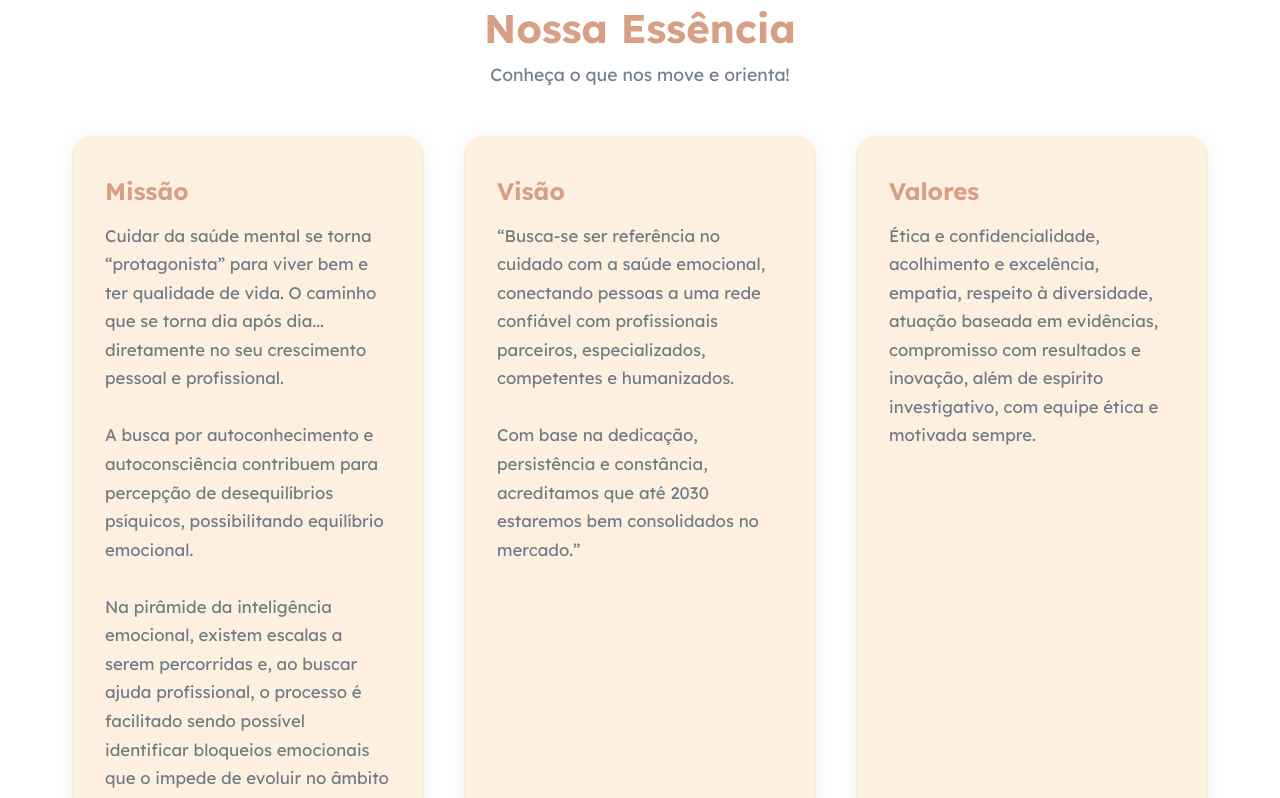
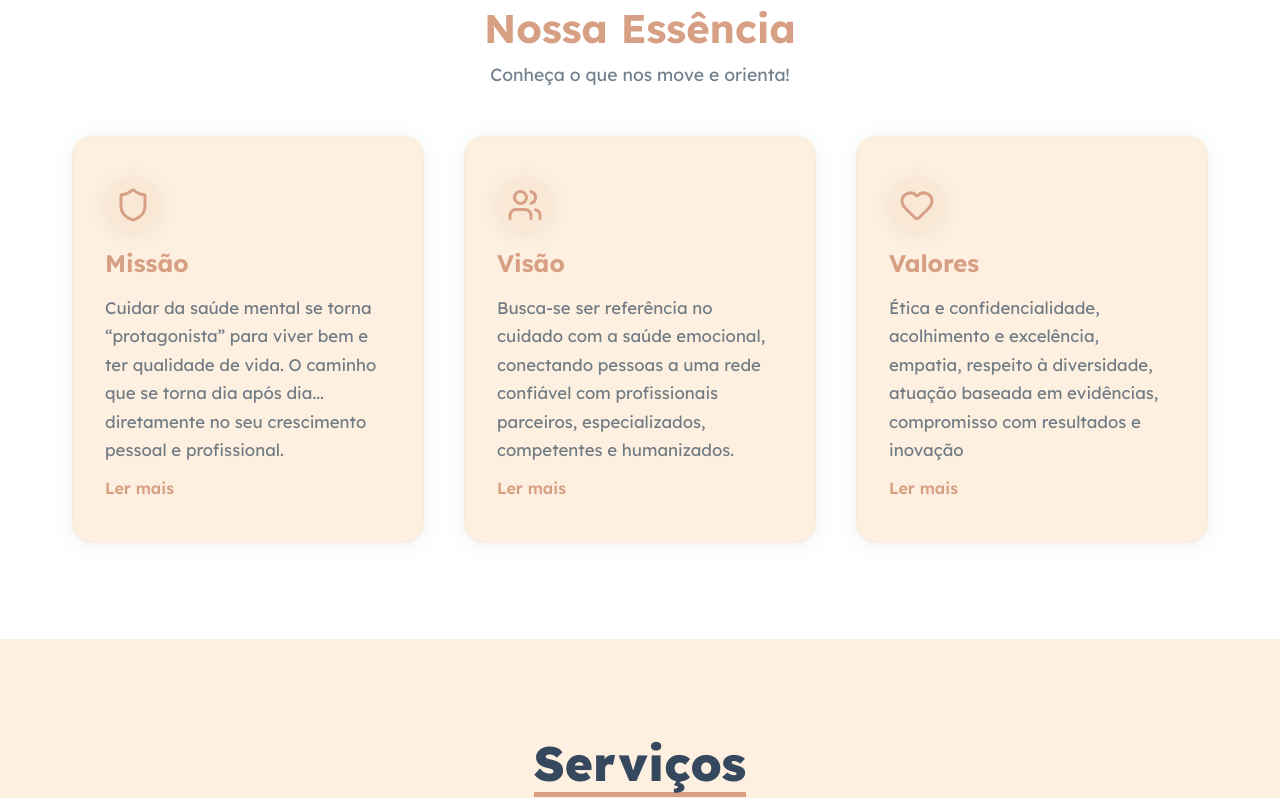
Before and after one commit to Freelings-Co/mentflow, a React (Vite) app: page / in a window 1280 px wide. Shown: the part 2700-3498 px from the top of the page. Built offline with nearby package versions, Linux system fonts and the light colour scheme; a web font is replaced by a local one.

Commit message:
add show more button Section MVV + Header Responsivo

```diff
--- a/src/pages/Landing.css
+++ b/src/pages/Landing.css
@@ -706,6 +706,29 @@ body {
     align-items: flex-start;
     transition: var(--transition);
     border: 1px solid rgba(215, 160, 132, 0.07);
+    position: relative;
+    overflow: hidden;
+}
+
+.mvv-icon {
+    width: 56px;
+    height: 56px;
+    display: flex;
+    align-items: center;
+    justify-content: center;
+    background: var(--cor-primaria-light);
+    color: var(--cor-primaria);
+    border-radius: 50%;
+    margin-bottom: 1rem;
+    font-size: 2.2rem;
+    box-shadow: var(--sombra-suave);
+    transition: background 0.2s, color 0.2s;
+}
+
+.mvv-card:hover .mvv-icon {
+    background: var(--cor-primaria);
+    color: var(--cor-branco);
+    transform: scale(1.08);
 }
 
 .mvv-card:hover {
@@ -726,11 +749,117 @@ body {
     color: var(--cor-texto-claro);
     line-height: 1.7;
     margin-bottom: 0;
-}
-
-#ch {
+    transition: max-height 0.4s;
+}
+
+.mvv-text-wrapper {
+    width: 100%;
+    position: relative;
+    min-height: 7.5em;
+}
+
+.mvv-toggle {
+    position: absolute;
+    opacity: 0;
+    pointer-events: none;
+    width: 0;
+    height: 0;
+    margin: 0;
+    padding: 0;
+    z-index: -1;
+}
+
+.mvv-text {
+    display: -webkit-box;
+    -webkit-line-clamp: 7;
+    -webkit-box-orient: vertical;
+    overflow: hidden;
+    text-overflow: ellipsis;
+    max-height: 11em;
+    transition: max-height 0.4s;
+}
+
+.mvv-text-restante {
     display: none;
 }
+
+.mvv-toggle-label.ler-menos {
+    display: none;
+}
+
+/* Toggle Missão */
+#mvv-missao-toggle:checked ~ .mvv-text-wrapper .mvv-text {
+    -webkit-line-clamp: unset;
+    max-height: none;
+    display: block;
+}
+#mvv-missao-toggle:checked ~ .mvv-text-wrapper .mvv-text-restante {
+    display: inline;
+}
+#mvv-missao-toggle:checked ~ .mvv-text-wrapper .ler-mais {
+    display: none;
+}
+#mvv-missao-toggle:checked ~ .mvv-text-wrapper .ler-menos {
+    display: block;
+}
+
+/* Toggle Visão */
+#mvv-visao-toggle:checked ~ .mvv-text-wrapper .mvv-text {
+    -webkit-line-clamp: unset;
+    max-height: none;
+    display: block;
+}
+#mvv-visao-toggle:checked ~ .mvv-text-wrapper .mvv-text-restante {
+    display: inline;
+}
+#mvv-visao-toggle:checked ~ .mvv-text-wrapper .ler-mais {
+    display: none;
+}
+#mvv-visao-toggle:checked ~ .mvv-text-wrapper .ler-menos {
+    display: block;
+}
+
+/* Toggle Valores */
+#mvv-valores-toggle:checked ~ .mvv-text-wrapper .mvv-text {
+    -webkit-line-clamp: unset;
+    max-height: none;
+    display: block;
+}
+#mvv-valores-toggle:checked ~ .mvv-text-wrapper .mvv-text-restante {
+    display: inline;
+}
+#mvv-valores-toggle:checked ~ .mvv-text-wrapper .ler-mais {
+    display: none;
+}
+#mvv-valores-toggle:checked ~ .mvv-text-wrapper .ler-menos {
+    display: block;
+}
+
+.mvv-toggle-label {
+    color: var(--cor-primaria);
+    cursor: pointer;
+    font-weight: 600;
+    font-size: 1rem;
+    margin-top: 0.7rem;
+    display: block;
+    transition: color 0.2s;
+    text-align: left;
+}
+
+.mvv-toggle-label:hover {
+    color: var(--cor-destaque);
+}
+
+@media (max-width: 600px) {
+    .mvv-text {
+        -webkit-line-clamp: 5;
+        max-height: 8em;
+    }
+    .mvv-text-wrapper {
+        min-height: 5.5em;
+    }
+}
+
 
 #ch:checked~.content {
     display: block;
@@ -1201,6 +1330,18 @@ label {
         gap: 3rem;
     }
 
+    .desktop-nav {
+        display: none;
+    }
+
+    .mobile-menu-toggle {
+        display: block;
+    }
+
+    .cta-button {
+        display: none;
+    }
+
 
 }
 
@@ -1250,17 +1391,7 @@ label {
 
     }
 
-    .desktop-nav {
-        display: none;
-    }
-
-    .mobile-menu-toggle {
-        display: block;
-    }
-
-    .cta-button {
-        display: none;
-    }
+
 
     .hero-content {
         grid-template-columns: 1fr;
@@ -1305,6 +1436,17 @@ label {
         padding: 0 3em;
         grid-template-columns: repeat(auto-fit, minmax(250px, 1fr));
     }
+
+    .logo {
+        width: 11em;
+        object-fit: cover;
+        height: 3em;
+
+    }
+
+    .header-content {
+        padding: 0.2rem 0;
+    }
 }
 
 @media (max-width: 480px) {
@@ -1351,6 +1493,13 @@ label {
         font-size: 0.9rem;
     }
 
+
+    .logo {
+        width: 8em;
+        object-fit: cover;
+        height: 3em;
+
+    }
 
 
     .how-works-image-box img {
--- a/src/pages/Landing.jsx
+++ b/src/pages/Landing.jsx
@@ -381,16 +381,55 @@ const MentFlowLanding = () => {
             </div>
             <div className='mvv-grid'>
               <div className='mvv-card'>
+  <div className='mvv-icon'><Shield size={36} /></div>
   <h3 className='mvv-title'>Missão</h3>
-                <p className='mvv-text'>Cuidar da saúde mental se torna “protagonista” para viver bem e ter qualidade de vida. O caminho que se torna dia após dia... diretamente no seu crescimento pessoal e profissional.<br/><br/>A busca por autoconhecimento e autoconsciência contribuem para percepção de desequilíbrios psíquicos, possibilitando equilíbrio emocional.<br/><br/>Na pirâmide da inteligência emocional, existem escalas a serem percorridas e, ao buscar ajuda profissional, o processo é facilitado sendo possível identificar bloqueios emocionais que o impede de evoluir no âmbito laboral e acadêmico.</p>
+  <input type="checkbox" id="mvv-missao-toggle" className="mvv-toggle" />
+  <div className="mvv-text-wrapper">
+    <p className="mvv-text mvv-text-truncada">
+      Cuidar da saúde mental se torna “protagonista” para viver bem e ter qualidade de vida. O caminho que se torna dia após dia... diretamente no seu crescimento pessoal e profissional.
+
+      <span className="mvv-text-restante">
+        <br/><br/>
+        A busca por autoconhecimento e autoconsciência contribuem para percepção de desequilíbrios psíquicos, possibilitando equilíbrio emocional.<br/><br/>
+        Na pirâmide da inteligência emocional, existem escalas a serem percorridas e, ao buscar ajuda profissional, o processo é facilitado sendo possível identificar bloqueios emocionais que o impede de evoluir no âmbito laboral e acadêmico.
+      </span>
+    </p>
+    <label htmlFor="mvv-missao-toggle" className="mvv-toggle-label ler-mais">Ler mais</label>
+    <label htmlFor="mvv-missao-toggle" className="mvv-toggle-label ler-menos">Ler menos</label>
+  </div>
 </div>
               <div className='mvv-card'>
+  <div className='mvv-icon'><Users size={36} /></div>
   <h3 className='mvv-title'>Visão</h3>
-                <p className='mvv-text'>“Busca-se ser referência no cuidado com a saúde emocional, conectando pessoas a uma rede confiável com profissionais parceiros, especializados, competentes e humanizados.<br/><br/>Com base na dedicação, persistência e constância, acreditamos que até 2030 estaremos bem consolidados no mercado.”</p>
+  <input type="checkbox" id="mvv-visao-toggle" className="mvv-toggle" />
+  <div className="mvv-text-wrapper">
+    <p className="mvv-text mvv-text-truncada">
+      Busca-se ser referência no cuidado com a saúde emocional, conectando pessoas a uma rede confiável com profissionais parceiros, especializados, competentes e humanizados.
+
+      <span className="mvv-text-restante">
+        <br/><br/>
+        Com base na dedicação, persistência e constância, acreditamos que até 2030 estaremos bem consolidados no mercado
+      </span>
+    </p>
+    <label htmlFor="mvv-visao-toggle" className="mvv-toggle-label ler-mais">Ler mais</label>
+    <label htmlFor="mvv-visao-toggle" className="mvv-toggle-label ler-menos">Ler menos</label>
+  </div>
 </div>
               <div className='mvv-card'>
+  <div className='mvv-icon'><Heart size={36} /></div>
   <h3 className='mvv-title'>Valores</h3>
-                <p className='mvv-text'>Ética e confidencialidade, acolhimento e excelência, empatia, respeito à diversidade, atuação baseada em evidências, compromisso com resultados e inovação, além de espírito investigativo, com equipe ética e motivada sempre.</p>
+  <input type="checkbox" id="mvv-valores-toggle" className="mvv-toggle" />
+  <div className="mvv-text-wrapper">
+    <p className="mvv-text mvv-text-truncada">
+      Ética e confidencialidade, acolhimento e excelência, empatia, respeito à diversidade, atuação baseada em evidências, compromisso com resultados e inovação
+
+      <span className="mvv-text-restante">
+        , além de espírito investigativo, com equipe ética e motivada sempre.
+      </span>
+    </p>
+    <label htmlFor="mvv-valores-toggle" className="mvv-toggle-label ler-mais">Ler mais</label>
+    <label htmlFor="mvv-valores-toggle" className="mvv-toggle-label ler-menos">Ler menos</label>
+  </div>
 </div>
             </div>
           </div>
```
Lines whose indentation alone changed are shown as unchanged.
